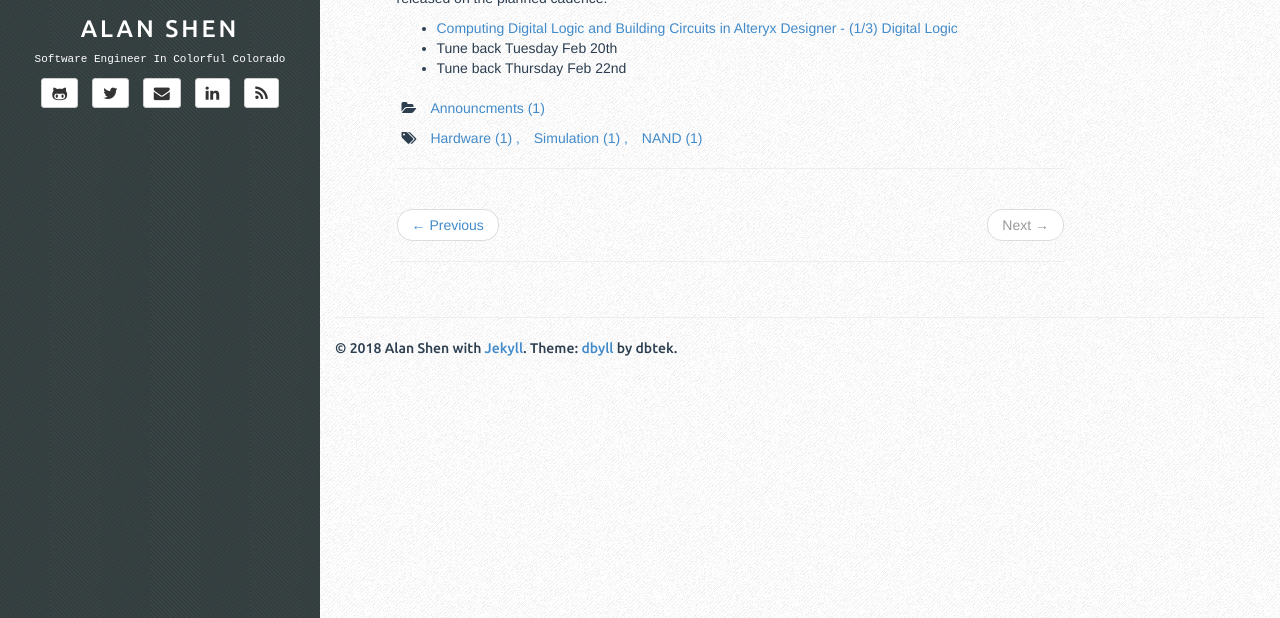
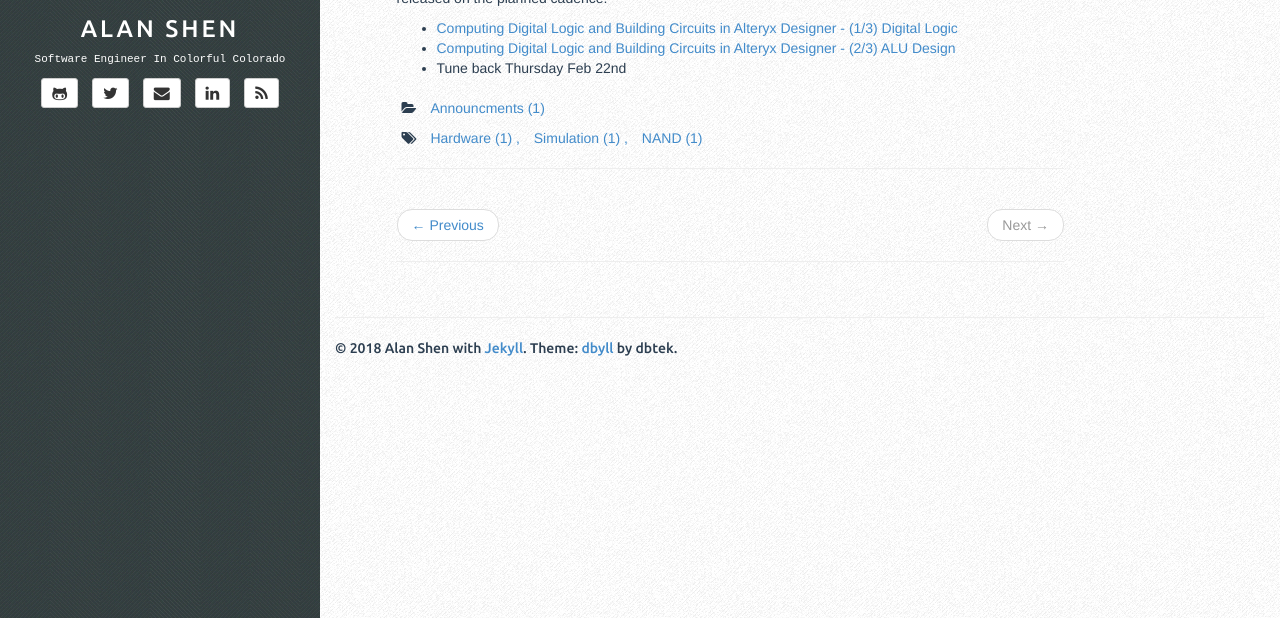
Before and after one commit to sunzenshen/sunzenshen.github.io, a Jekyll site: the page built from _posts/2018-02-13-alteryx-nand-to-alu.markdown, in a window 1280 px wide, cut to the strip 282-900 px from the top of the page. Built offline with Jekyll 4.4.1, drawn with Linux system fonts in a browser that asks for light colours.

Commit message:
Computing Digital Logic and Building Circuits in Alteryx Designer - (2/3) ALU Design

```diff
--- a/_posts/2018-02-13-alteryx-nand-to-alu.markdown
+++ b/_posts/2018-02-13-alteryx-nand-to-alu.markdown
@@ -15,5 +15,5 @@ I learned a lot adapting the [NAND 2 Tetris](http://www.nand2tetris.org/) materi
 Here, I'll update this post with the links to the blog series that I wrote about the whole process, as they are released on the planned cadence:
 
 * [Computing Digital Logic and Building Circuits in Alteryx Designer - (1/3) Digital Logic](https://community.alteryx.com/t5/Engine-Works-Blog/Computing-Digital-Logic-and-Building-Circuits-in-Alteryx/ba-p/132837)
-* Tune back Tuesday Feb 20th
+* [Computing Digital Logic and Building Circuits in Alteryx Designer - (2/3) ALU Design](https://community.alteryx.com/t5/Engine-Works-Blog/Computing-Digital-Logic-and-Building-Circuits-in-Alteryx/ba-p/90910)
 * Tune back Thursday Feb 22nd
```
